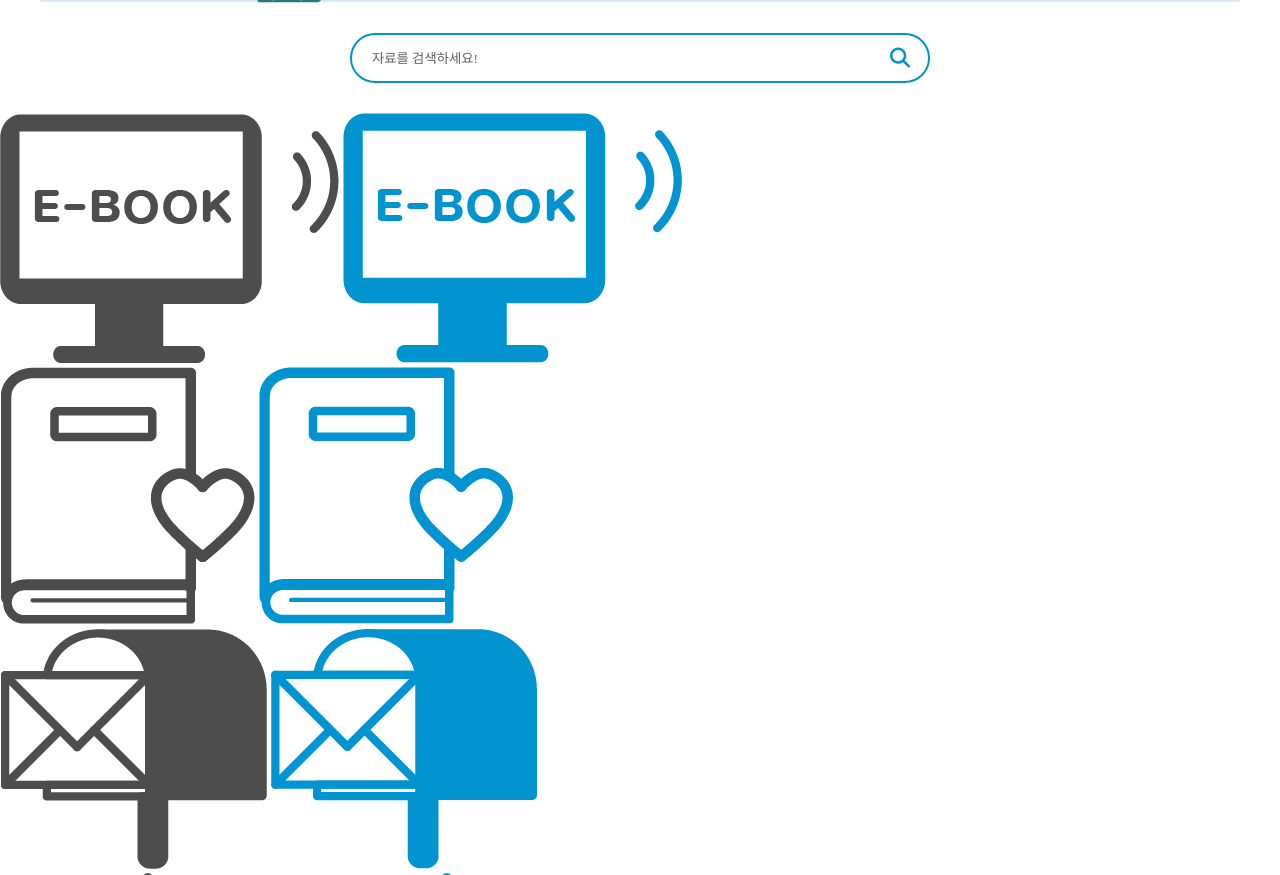
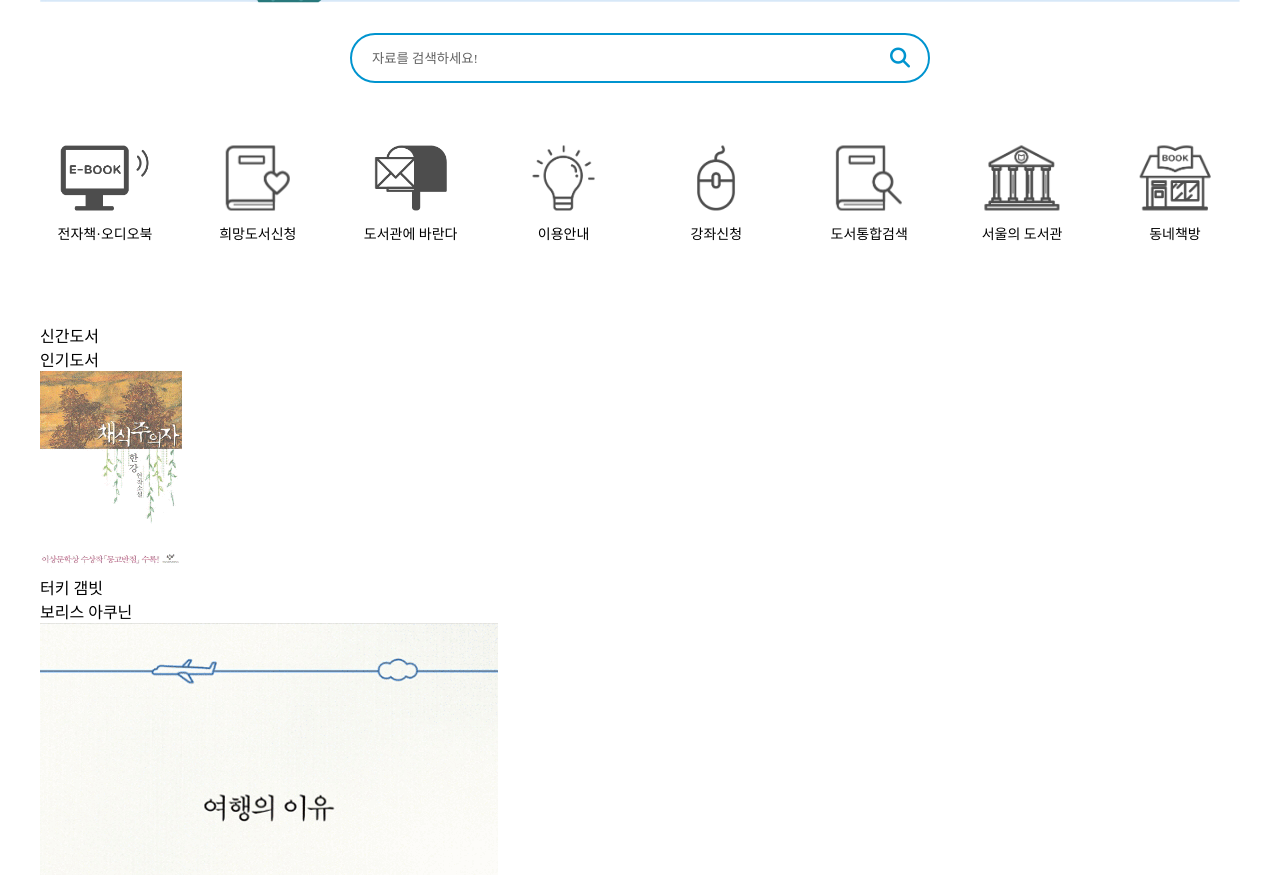
Before and after one commit to ziynii/project__seoul-library_renewal, a plain HTML site: page index.html in a window 1280 px wide. Shown: the part 508-1383 px from the top of the page. Drawn offline with Linux system fonts and the light colour scheme; a web font is replaced by a local one.

Commit message:
CSS: Icon menu

```diff
--- a/index.html
+++ b/index.html
@@ -168,17 +168,17 @@
       </div>
 
       <button class="slide__prev">
-				<i class="fas fa-angle-left"></i>
-			</button>
+        <i class="fas fa-angle-left"></i>
+      </button>
       <button class="slide__next">
-				<i class="fas fa-angle-right"></i>
-			</button>
+        <i class="fas fa-angle-right"></i>
+      </button>
     </section>
 
     <!-- Search bar -->
     <div class="main__search">
       <form action="search">
-        <input type="text" value="자료를 검색하세요!" class="searchbar"/>
+        <input type="text" value="자료를 검색하세요!" class="searchbar" />
         <i class="fas fa-search"></i>
       </form>
     </div>
@@ -188,52 +188,59 @@
       <ul>
         <li class="main__quick-item">
           <a href="#"
-            ><img src="imgs/icon/icon1.png" alt="e-book 아이콘" />
-            <img src="imgs/icon/icon1_1.png" alt="e-book 마우스호버 아이콘" />
-            <p></p
-          ></a>
+            ><img class="defalt-icon" src="imgs/icon/icon1.png" alt="e-book 아이콘" />
+            <img class="hover-icon" src="imgs/icon/icon1_1.png" alt="e-book 마우스호버 아이콘" />
+            <p>전자책·오디오북</p>
+          </a>
         </li>
         <li class="main__quick-item">
           <a href="#"
-            ><img src="imgs/icon/icon2.png" alt="e-book 아이콘" />
-            <img src="imgs/icon/icon2_1.png" alt="e-book 마우스호버 아이콘"
-          /></a>
+            ><img class="defalt-icon" src="imgs/icon/icon2.png" alt="희망도서 아이콘" />
+            <img class="hover-icon" src="imgs/icon/icon2_1.png" alt="희망도서 마우스호버 아이콘" />
+            <p>희망도서신청</p>
+          </a>
         </li>
         <li class="main__quick-item">
           <a href="#"
-            ><img src="imgs/icon/icon3.png" alt="e-book 아이콘" />
-            <img src="imgs/icon/icon3_1.png" alt="e-book 마우스호버 아이콘"
-          /></a>
+            ><img class="defalt-icon" src="imgs/icon/icon3.png" alt="e-book 아이콘" />
+            <img class="hover-icon" src="imgs/icon/icon3_1.png" alt="e-book 마우스호버 아이콘" />
+            <p>도서관에 바란다</p>
+          </a>
         </li>
         <li class="main__quick-item">
           <a href="#"
-            ><img src="imgs/icon/icon4.png" alt="e-book 아이콘" />
-            <img src="imgs/icon/icon4_1.png" alt="e-book 마우스호버 아이콘"
-          /></a>
+            ><img class="defalt-icon" src="imgs/icon/icon4.png" alt="e-book 아이콘" />
+            <img class="hover-icon" src="imgs/icon/icon4_1.png" alt="e-book 마우스호버 아이콘" />
+            <p>이용안내</p>
+          </a>
         </li>
         <li class="main__quick-item">
           <a href="#"
-            ><img src="imgs/icon/icon5.png" alt="e-book 아이콘" />
-            <img src="imgs/icon/icon5_1.png" alt="e-book 마우스호버 아이콘"
-          /></a>
+            ><img class="defalt-icon" src="imgs/icon/icon5.png" alt="e-book 아이콘" />
+            <img class="hover-icon" src="imgs/icon/icon5_1.png" alt="e-book 마우스호버 아이콘" />
+            <p>강좌신청</p>
+          </a>
         </li>
         <li class="main__quick-item">
           <a href="#"
-            ><img src="imgs/icon/icon6.png" alt="e-book 아이콘" />
-            <img src="imgs/icon/icon6_1.png" alt="e-book 마우스호버 아이콘"
-          /></a>
+            ><img class="defalt-icon" src="imgs/icon/icon6.png" alt="e-book 아이콘" />
+            <img class="hover-icon" src="imgs/icon/icon6_1.png" alt="e-book 마우스호버 아이콘" />
+            <p>도서통합검색</p>
+          </a>
         </li>
         <li class="main__quick-item">
           <a href="#"
-            ><img src="imgs/icon/icon7.png" alt="e-book 아이콘" />
-            <img src="imgs/icon/icon7_1.png" alt="e-book 마우스호버 아이콘"
-          /></a>
+            ><img class="defalt-icon" src="imgs/icon/icon7.png" alt="e-book 아이콘" />
+            <img class="hover-icon" src="imgs/icon/icon7_1.png" alt="e-book 마우스호버 아이콘" />
+            <p>서울의 도서관</p>
+          </a>
         </li>
         <li class="main__quick-item">
           <a href="#"
-            ><img src="imgs/icon/icon8.png" alt="e-book 아이콘" />
-            <img src="imgs/icon/icon8_1.png" alt="e-book 마우스호버 아이콘"
-          /></a>
+            ><img class="defalt-icon" src="imgs/icon/icon8.png" alt="e-book 아이콘" />
+            <img class="hover-icon" src="imgs/icon/icon8_1.png" alt="e-book 마우스호버 아이콘" />
+            <p>동네책방</p>
+          </a>
         </li>
       </ul>
     </section>
@@ -408,6 +415,5 @@
 				</div>
 			</div>
 		</section> -->
-
   </body>
 </html>
--- a/style.css
+++ b/style.css
@@ -214,3 +214,56 @@ input {
 	font-size: 20px;
 	color: var(--color-main);
 }
+
+/* quick icon menu */
+section {
+	max-width: 1200px;
+	margin: auto;
+}
+.main__quick-menu {
+	margin-bottom: 80px;
+}
+.main__quick-menu ul {
+	display: flex;
+	justify-content: space-between;
+}
+
+.main__quick-item {
+	width: 130px;
+	height: 130px;
+	text-align: center;
+	align-items: center;
+	padding: 15px;
+	position: relative;
+	/* background-color: var(--color-yellow); */
+}
+
+.main__quick-item img {
+	height: 50%;
+	transition: all 300ms ease;
+	position: absolute;
+	top: 50%;
+	left: 50%;
+	transform: translate(-50%, -50%);
+}
+
+.main__quick-item p {
+	width: 100%;
+	font-size: var(--font-small);
+	position: absolute;
+	bottom: 0px;
+	left: 50%;
+	transform: translateX(-50%);
+}
+
+.main__quick-item .hover-icon {
+	opacity: 0;
+}
+
+.main__quick-item:hover .hover-icon {
+	opacity: 1;
+}
+
+.main__quick-item:hover .defalt-icon {
+	opacity: 0;
+}
```
